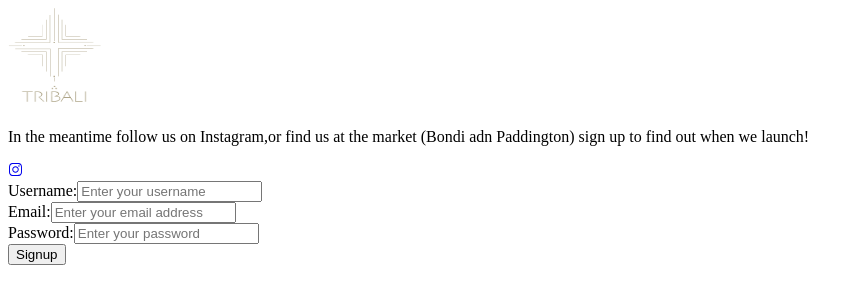
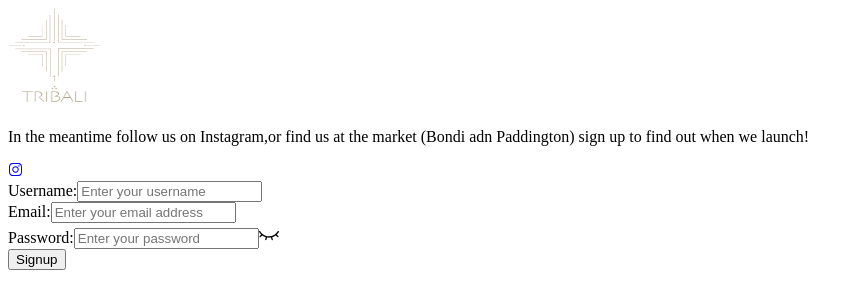
Before and after one commit to rikeshhh/my-login-page, a Next.js app: page /signup in a window 1280 px wide. Shown: the top 308 px of the page, without its empty margins (0-863 px from the left). Built offline with nearby package versions, Linux system fonts and the light colour scheme; no server answers.

Commit message:
fix:work on hide and unhide password

```diff
--- a/src/app/components/input/InputField.tsx
+++ b/src/app/components/input/InputField.tsx
@@ -26,6 +26,7 @@ const InputField: React.FC<InputFieldProps> = ({
   return (
     <>
       <input
+      type={type}
         onClick={handleclick}
         className={`${hasError ? "border-red-500" : ""} ${
           hasError && type == "radio" ? "input__radio" : ""
--- a/src/pages/signup/index.tsx
+++ b/src/pages/signup/index.tsx
@@ -1,7 +1,6 @@
 "use client";
 import { FirebaseError } from "firebase/app";
 import { createUserWithEmailAndPassword } from "firebase/auth";
-import { doc, setDoc, getFirestore } from "firebase/firestore";
 import Image from "next/image";
 import Link from "next/link";
 import { useState } from "react";
@@ -11,17 +10,20 @@ import { Label } from "@/app/components/label/Label";
 import { notifyError, notifySuccess } from "@/app/components/toast/Toast";
 import { LoginFormValues } from "@/app/utils/type";
 import { auth } from "@/app/lib/firebase/config";
-import { InstagramLogoIcon } from "@radix-ui/react-icons";
+import {
+  EyeClosedIcon,
+  EyeOpenIcon,
+  InstagramLogoIcon,
+} from "@radix-ui/react-icons";
 import { Loader } from "@/app/components/loader/Loader";
 import Button from "@/app/components/button/Button";
 import CustomToastContainer from "@/app/components/toast/ToastContainer";
 import InputField from "@/app/components/input/InputField";
 import Model from "@/app/components/model/Model";
-import { useRouter } from "next/navigation";
 
 export default function Signup() {
+  const [isPasswordVisible, setIsPasswordVisible] = useState(false);
   const [isLoading, setIsLoading] = useState(false);
-  const router = useRouter();
   const {
     register,
     handleSubmit,
@@ -120,7 +122,7 @@ export default function Signup() {
               maxMessage={Model.Email.maxLength.message}
             />
           </div>
-          <div className="form__input--section">
+          <div className=" w-full relative">
             <Label
               text="Password"
               htmlFor="email"
@@ -134,13 +136,23 @@ export default function Signup() {
               message={Model.Password.pattern.message}
               required={Model.Password.required}
               errors={errors}
-              type={Model.Password.type}
+              type={isPasswordVisible ? "text" : "password"}
               placeholder={Model.Password.placeholder}
               minLength={Model.Password.minLength.value}
               minMessage={Model.Password.minLength.message}
               maxLength={Model.Password.maxLength.value}
               maxMessage={Model.Password.maxLength.message}
-            ></InputField>
+            />
+            <span
+              onClick={() => setIsPasswordVisible((prev) => !prev)}
+              className="absolute top-1/2 right-4 transform  cursor-pointer text-gray-500 hover:text-gray-700"
+            >
+              {isPasswordVisible ? (
+                <EyeOpenIcon width={20} height={20} />
+              ) : (
+                <EyeClosedIcon width={20} height={20} />
+              )}
+            </span>
           </div>
           <Button text="Signup" />
         </div>
```
Also changed, not shown: src/pages/login/index.tsx (+14 -3 lines).
